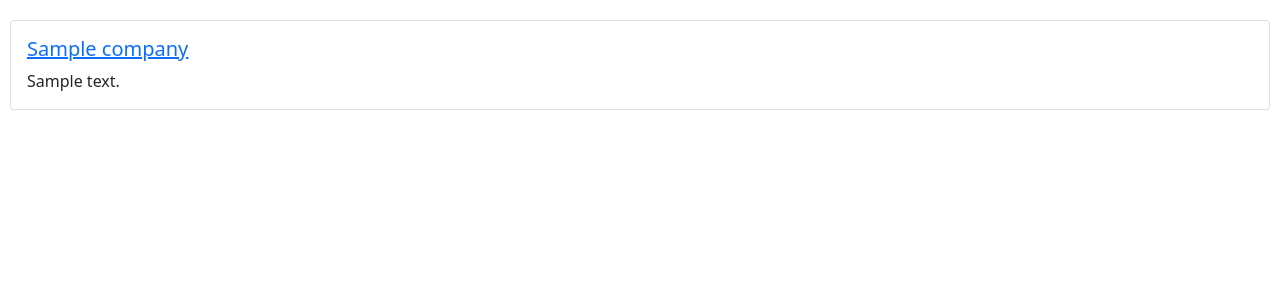
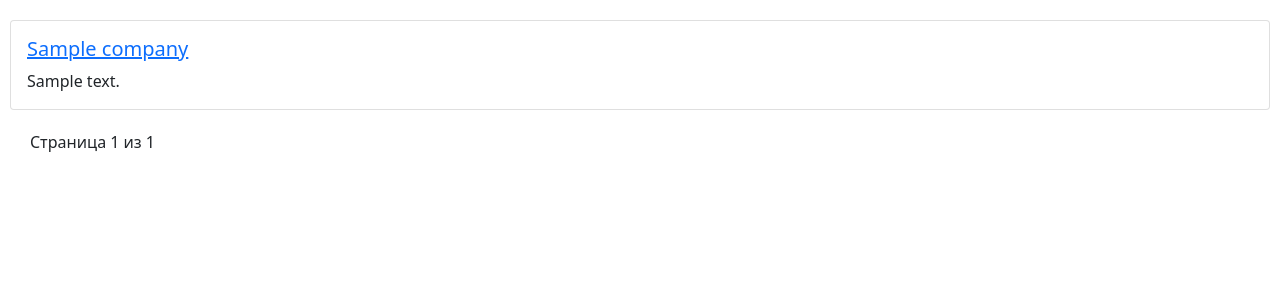
Before and after one commit to feynmaz/company_portfolio, a Django app: page / in a window 1280 px wide. Shown: the part 41-341 px from the top of the page. Run offline with Django 3.2, Linux system fonts and the light colour scheme; tables that the repository leaves empty hold one stand-in row (values such as "Sample post"); some libraries are stand-ins or nearby versions.

Commit message:
добавил пагинацию

```diff
--- a/api/views.py
+++ b/api/views.py
@@ -1,5 +1,6 @@
 from django.db import models
 from rest_framework.generics import ListAPIView, get_object_or_404, RetrieveUpdateAPIView
+from rest_framework.pagination import PageNumberPagination
 
 from companies.models import Company
 from .serializers import *
@@ -8,6 +9,7 @@ from .serializers import *
 class CompanyListView(ListAPIView):
     serializer_class = CompanyListSerializer
     queryset = Company.objects.all().order_by('pk')
+    pagination_class = PageNumberPagination
 
 
 class CompanyDetailView(RetrieveUpdateAPIView):
--- a/companies/context_processors.py
+++ b/companies/context_processors.py
@@ -10,7 +10,9 @@ def detail_context_processor(request):
     company_pk = get_company_pk(request)
 
     if company_pk and request.user.pk:
-        if is_user_of_company(company_pk, request.user.pk):
+        if (request.user.is_staff
+            or is_user_of_company(company_pk, request.user.pk)):
+
             context['allow_update'] = True
 
     return context
--- a/companies/views.py
+++ b/companies/views.py
@@ -4,11 +4,13 @@ from django.views.generic.detail import DetailView
 from django.views.generic import UpdateView
 from django.contrib.auth.decorators import login_required
 from django.urls import reverse_lazy
+
 from companies.models import Company
 
 
 class CompaniesListView(ListView):
     model = Company
+    paginate_by = 5
     template_name = 'companies/list.html'
 
 
--- a/company_portfolio/settings.py
+++ b/company_portfolio/settings.py
@@ -48,6 +48,11 @@ MIDDLEWARE = [
 ]
 
 ROOT_URLCONF = 'company_portfolio.urls'
+
+REST_FRAMEWORK = {
+    'DEFAULT_PAGINATION_CLASS': 'rest_framework.pagination.PageNumberPagination',
+    'PAGE_SIZE': 5,
+}
 
 TEMPLATES = [
     {
--- a/static/css/style.css
+++ b/static/css/style.css
@@ -20,3 +20,9 @@
     padding: 10px 0;
     width: 30rem;
 }
+.step-links{
+    padding-left: 20px;
+}
+.current{
+    padding: 0 10px;
+}
--- a/templates/companies/list.html
+++ b/templates/companies/list.html
@@ -6,7 +6,7 @@
 
 {% block content %}
 {% if object_list %}
-        {% for company in object_list %}
+{% for company in page_obj %}
 <div class="card company-preview">
     <div class="card-body">
         <h5 class="card-title">
@@ -16,5 +16,25 @@
     </div>
 </div>
 {% endfor %}
+<div class="pagination">
+    <span class="step-links">
+
+        {% if page_obj.has_previous %}
+        <a href="?page=1" class="btn btn-outline-primary">&laquo; Первая</a>
+        <a href="?page={{ page_obj.previous_page_number }}" class="btn btn-outline-primary">Предыдущая</a>
+        {% endif %}
+
+
+        <span class="current">
+            Страница {{ page_obj.number }} из {{ page_obj.paginator.num_pages }}
+        </span>
+
+
+        {% if page_obj.has_next %}
+        <a href="?page={{ page_obj.next_page_number }}" class="btn btn-outline-primary">Следующая</a>
+        <a href="?page={{ page_obj.paginator.num_pages }}" class="btn btn-outline-primary">Последняя &raquo;</a>
+        {% endif %}
+    </span>
+</div>
 {% endif %}
 {% endblock %}
```
Lines whose indentation alone changed are shown as unchanged.
